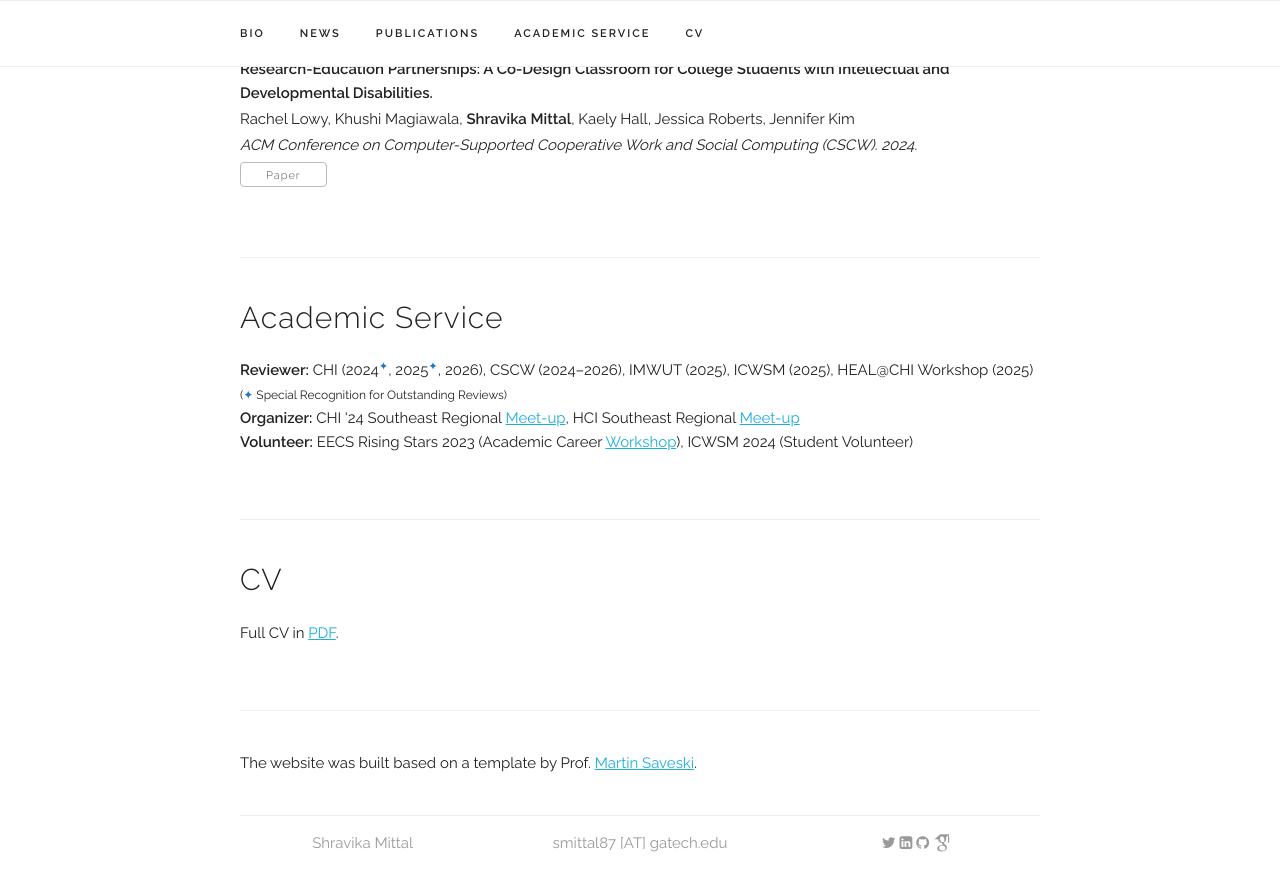
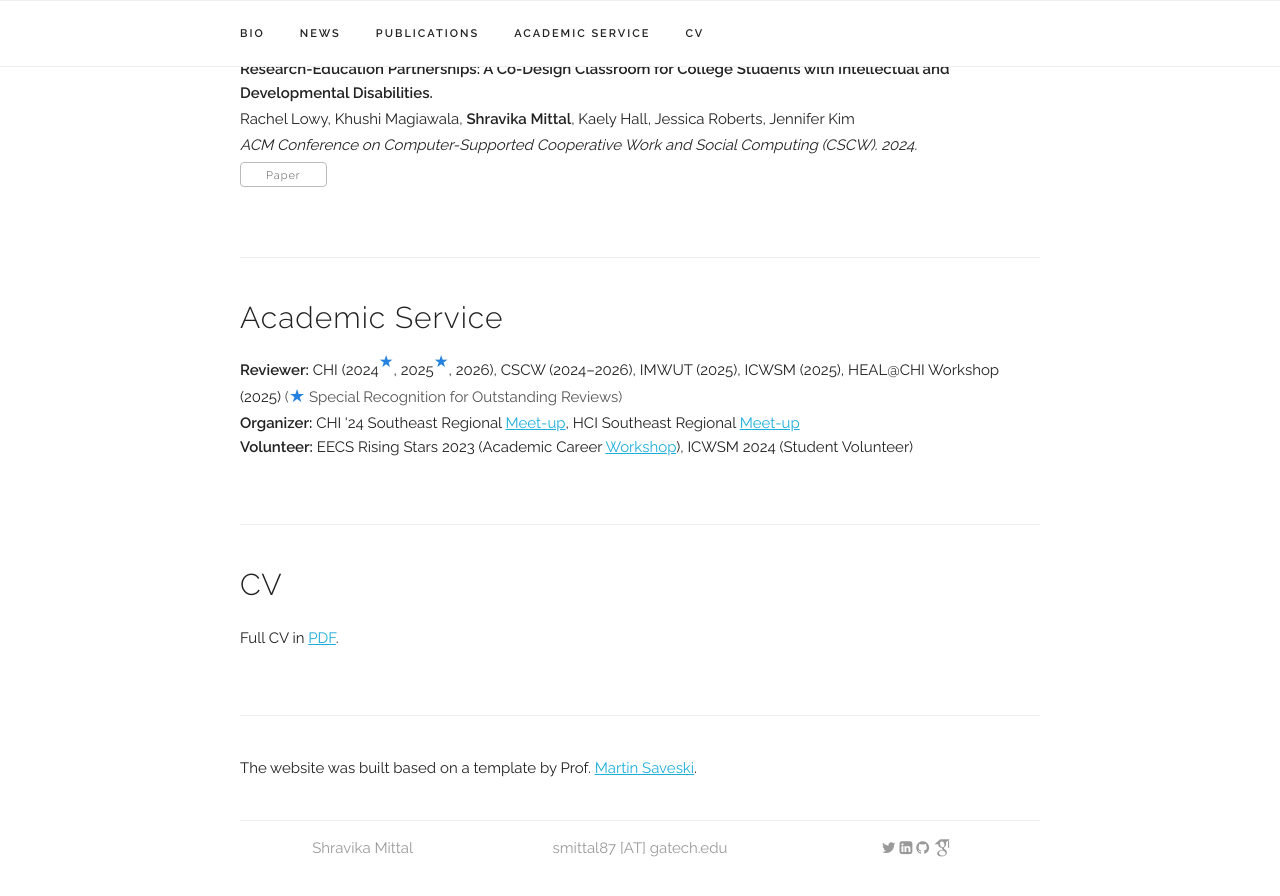
Before and after one commit to mittalshravika/mittalshravika.github.io, a Jekyll site: the page built from index.html, in a window 1280 px wide and 900 px high, scrolled down 2852 px. Shown: the top 896 px of the window. Built offline with Jekyll 4.4.1, drawn with Linux system fonts in a browser that asks for light colours; some web fonts are replaced.

Commit message:
Update index.html

```diff
--- a/index.html
+++ b/index.html
@@ -449,7 +449,10 @@
 <div class="docs-section" id="service">
   <h4>Academic Service</h4>
   <p>
-    <b>Reviewer:</b> CHI (2024<sup style="color:#2476B8;">✦</sup>, 2025<sup style="color:#2476B8;">✦</sup>, 2026), CSCW (2024–2026), IMWUT (2025), ICWSM (2025), HEAL@CHI Workshop (2025) <small>(<span style="color:#2476B8;">✦</span> Special Recognition for Outstanding Reviews)</small>
+    <b>Reviewer:</b> CHI (2024<sup style="color:#2583DF; font-size:1.1em;">★</sup>, 2025<sup style="color:#2583DF; font-size:1.1em;">★</sup>, 2026), CSCW (2024–2026), IMWUT (2025), ICWSM (2025), HEAL@CHI Workshop (2025)<span style="font-size:1em; color:#555;">
+  (<span style="color:#2583DF; font-size:1.2em;">★</span>
+  Special Recognition for Outstanding Reviews)
+</span>
     <br>
     <b>Organizer:</b> CHI '24 Southeast Regional <a href="https://cafe.hci.social/" target="_blank">Meet-up</a>, HCI Southeast Regional <a href="https://sites.gatech.edu/hci-southeast/hci-southeast-meetup/" target="_blank">Meet-up</a>
     <br>
```
